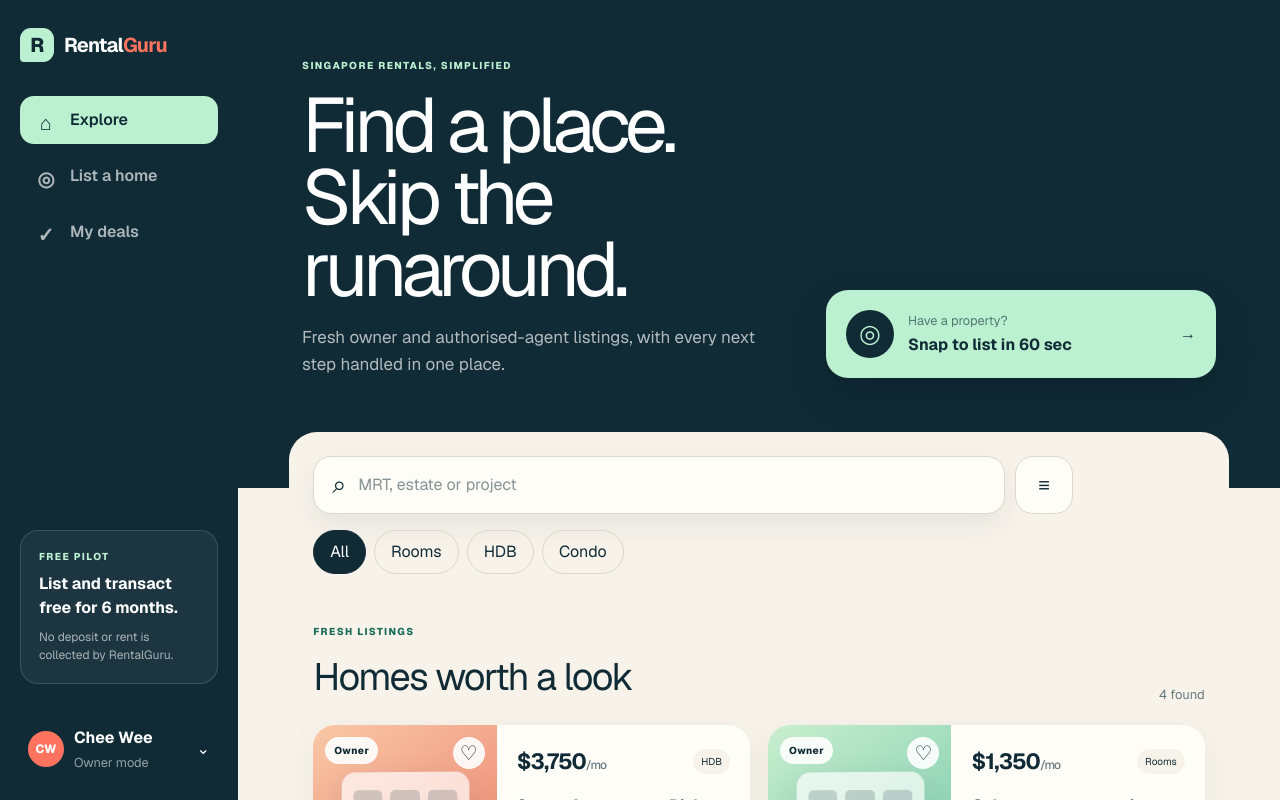
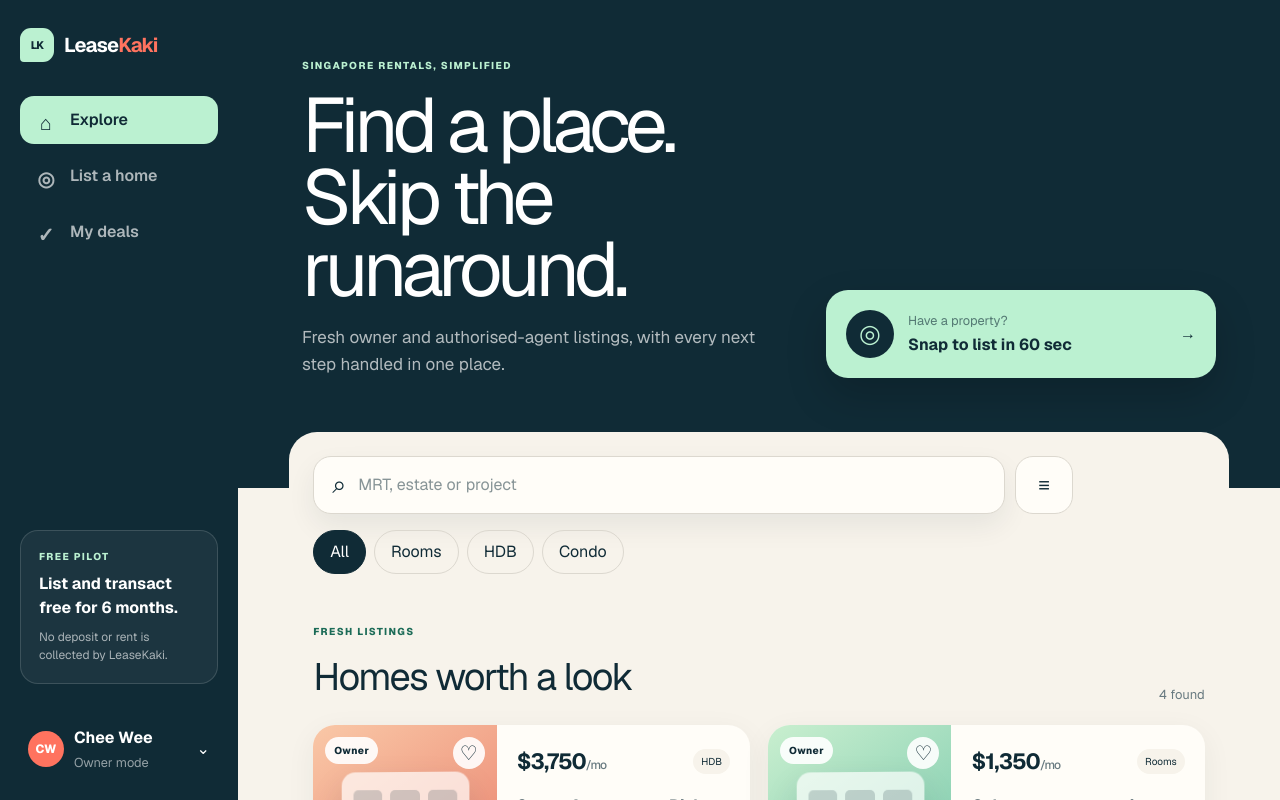
Before and after one commit to ncheewee/leasekaki, a Next.js app: page / in a window 1280 px wide. Shown: the top 800 px of the page. Built offline with nearby package versions, Linux system fonts and the light colour scheme.

Commit message:
Rebrand prototype to LeaseKaki

```diff
--- a/app/globals.css
+++ b/app/globals.css
@@ -25,7 +25,7 @@ button:focus-visible, input:focus-visible, select:focus-visible { outline: 3px s
 .desktop-rail { min-height: 100vh; position: sticky; top: 0; height: 100vh; padding: 28px 20px 20px; background: var(--ink); color: white; display: flex; flex-direction: column; gap: 34px; }
 .brand { display: flex; align-items: center; gap: 10px; font-size: 20px; font-weight: 700; letter-spacing: -.04em; }
 .brand > span:last-child > span { color: var(--coral); }
-.brand-mark { width: 34px; height: 34px; border-radius: 11px 11px 11px 4px; display: grid; place-items: center; background: var(--mint); color: var(--ink); font-weight: 800; }
+.brand-mark { width: 34px; height: 34px; border-radius: 11px 11px 11px 4px; display: grid; place-items: center; background: var(--mint); color: var(--ink); font-size: 11px; font-weight: 800; }
 .rail-nav { display: grid; gap: 8px; }
 .nav-button { border: 0; background: transparent; color: inherit; display: flex; align-items: center; gap: 12px; padding: 12px 14px; border-radius: 14px; cursor: pointer; font-weight: 600; opacity: .66; }
 .nav-button:hover { opacity: 1; background: rgba(255,255,255,.06); }
--- a/app/layout.tsx
+++ b/app/layout.tsx
@@ -16,18 +16,18 @@ export async function generateMetadata(): Promise<Metadata> {
 
   return {
     metadataBase: new URL(origin),
-    title: "RentalGuru — Singapore rentals, simplified",
-    description: "Snap, list and complete a Singapore rental with every next step handled in one place.",
+    title: "LeaseKaki — Singapore rentals, simplified",
+    description: "Snap, list and complete a Singapore lease with every next step handled in one place.",
     openGraph: {
-      title: "RentalGuru — Snap. List. Done.",
-      description: "The fastest way to list and complete a Singapore rental.",
+      title: "LeaseKaki — Snap. List. Lease.",
+      description: "The fastest way to list and complete a Singapore lease.",
       type: "website",
-      images: [{ url: `${origin}/og.png`, width: 1732, height: 908, alt: "RentalGuru — Snap. List. Done." }],
+      images: [{ url: `${origin}/og.png`, width: 1672, height: 941, alt: "LeaseKaki — Snap. List. Lease." }],
     },
     twitter: {
       card: "summary_large_image",
-      title: "RentalGuru — Snap. List. Done.",
-      description: "The fastest way to list and complete a Singapore rental.",
+      title: "LeaseKaki — Snap. List. Lease.",
+      description: "The fastest way to list and complete a Singapore lease.",
       images: [`${origin}/og.png`],
     },
   };
--- a/app/page.tsx
+++ b/app/page.tsx
@@ -133,7 +133,7 @@ export default function Home() {
 
   return (
     <main className="app-shell">
-      <aside className="desktop-rail" aria-label="RentalGuru navigation">
+      <aside className="desktop-rail" aria-label="LeaseKaki navigation">
         <Brand />
         <nav className="rail-nav">
           <NavButton active={mode === "browse"} icon="⌂" label="Explore" onClick={() => switchMode("browse")} />
@@ -143,7 +143,7 @@ export default function Home() {
         <div className="rail-note">
           <span className="eyebrow">FREE PILOT</span>
           <strong>List and transact free for 6 months.</strong>
-          <p>No deposit or rent is collected by RentalGuru.</p>
+          <p>No deposit or rent is collected by LeaseKaki.</p>
         </div>
         <button className="profile-button" type="button">
           <span className="avatar">CW</span>
@@ -231,9 +231,9 @@ export default function Home() {
 
 function Brand() {
   return (
-    <div className="brand" aria-label="RentalGuru">
-      <span className="brand-mark">R</span>
-      <span>Rental<span>Guru</span></span>
+    <div className="brand" aria-label="LeaseKaki">
+      <span className="brand-mark">LK</span>
+      <span>Lease<span>Kaki</span></span>
     </div>
   );
 }
@@ -420,7 +420,7 @@ function ListingFlow({
       <header className="flow-header"><div><span className="eyebrow">OWNER / AUTHORISED AGENT</span><h1>List a home</h1></div><div className="flow-steps"><span className={step !== "capture" ? "done" : "active"}>1</span><i /><span className={step === "draft" ? "active" : step === "preview" || step === "published" ? "done" : ""}>2</span><i /><span className={step === "preview" || step === "published" ? "active" : ""}>3</span></div></header>
       {step === "capture" && (
         <section className="capture-layout">
-          <div className="capture-copy"><span className="pill">AI-ASSISTED</span><h2>Start with the space.<br />We’ll build the listing.</h2><p>Upload a few honest photos. RentalGuru identifies the property details, drafts the copy and estimates a defensible rent range.</p><ul><li><span>1</span>Take or choose 6–10 photos</li><li><span>2</span>Confirm essential property details</li><li><span>3</span>Review before anything goes live</li></ul></div>
+          <div className="capture-copy"><span className="pill">AI-ASSISTED</span><h2>Start with the space.<br />We’ll build the listing.</h2><p>Upload a few honest photos. LeaseKaki identifies the property details, drafts the copy and estimates a defensible rent range.</p><ul><li><span>1</span>Take or choose 6–10 photos</li><li><span>2</span>Confirm essential property details</li><li><span>3</span>Review before anything goes live</li></ul></div>
           <label className="camera-drop">
             <input type="file" accept="image/*" multiple onChange={onPhotos} />
             <span className="camera-target">◎</span>
@@ -462,8 +462,8 @@ function DealsView({ agreementOpen, onAgreement }: { agreementOpen: boolean; onA
       <header className="deal-hero"><span className="eyebrow light">ACTIVE RENTAL</span><h1>Everything after “yes”.</h1><p>Both parties see the same agreed terms, next action and deadline.</p></header>
       <div className="deal-layout">
         <section className="deal-summary"><div className="deal-property"><div className="mini-property sunset"><span className="property-shape"><i /><i /><i /></span></div><div><span className="status-pill">Offer accepted</span><h2>Bishan Street 13</h2><p>$3,700/month · 24 months · starts 1 Sep 2026</p></div></div><div className="progress-label"><span>Transaction progress</span><strong>64%</strong></div><div className="deal-progress"><span /></div><p>Three steps remain before the tenancy is ready for handover.</p></section>
-        <section className="deal-timeline"><DealStep status="done" number="1" title="Viewing completed" meta="17 Jul · 7:00 PM" /><DealStep status="done" number="2" title="Offer accepted" meta="$3,700 · 24 months · 2 occupants" /><div className="deal-step active"><span className="step-number">3</span><div><span className="eyebrow">YOUR ACTION</span><h3>Review tenancy agreement</h3><p>RentalGuru populated the CEA template from both parties’ confirmed answers.</p><button className="button coral" type="button" onClick={onAgreement}>{agreementOpen ? "Close preview" : "Review agreement →"}</button>{agreementOpen && <div className="agreement-preview"><div><strong>Tenancy Agreement</strong><span>Private draft · Version 1</span></div><p><b>Landlord:</b> Alex Tan</p><p><b>Tenant:</b> Jamie Lim</p><p><b>Premises:</b> Bishan Street 13, exact unit protected</p><p><b>Term:</b> 1 Sep 2026 to 31 Aug 2028</p><p><b>Rent:</b> $3,700 per calendar month</p><label><input type="checkbox" /> I have reviewed the confirmed commercial terms.</label><button className="button dark wide" type="button">Proceed to sign</button></div>}</div></div><DealStep status="locked" number="4" title="Sign agreement" meta="Draw or type signature with audit trail" /><DealStep status="locked" number="5" title="Stamp with IRAS" meta="Guided checklist after signing" /></section>
-        <aside className="deal-side"><span className="eyebrow">SHARED DEAL ROOM</span><h3>Alex ↔ Jamie</h3><div className="deal-message"><span className="avatar small">AL</span><p>I've confirmed the agreed repair clause. Ready for your review.</p></div><div className="deal-message mine"><span className="avatar small">JL</span><p>Thanks—I'll review the agreement tonight.</p></div><div className="message-input"><input placeholder="Message both parties" /><button type="button">Send</button></div><p className="safe-note">Payments go directly to the property owner, never through RentalGuru.</p></aside>
+        <section className="deal-timeline"><DealStep status="done" number="1" title="Viewing completed" meta="17 Jul · 7:00 PM" /><DealStep status="done" number="2" title="Offer accepted" meta="$3,700 · 24 months · 2 occupants" /><div className="deal-step active"><span className="step-number">3</span><div><span className="eyebrow">YOUR ACTION</span><h3>Review tenancy agreement</h3><p>LeaseKaki populated the CEA template from both parties’ confirmed answers.</p><button className="button coral" type="button" onClick={onAgreement}>{agreementOpen ? "Close preview" : "Review agreement →"}</button>{agreementOpen && <div className="agreement-preview"><div><strong>Tenancy Agreement</strong><span>Private draft · Version 1</span></div><p><b>Landlord:</b> Alex Tan</p><p><b>Tenant:</b> Jamie Lim</p><p><b>Premises:</b> Bishan Street 13, exact unit protected</p><p><b>Term:</b> 1 Sep 2026 to 31 Aug 2028</p><p><b>Rent:</b> $3,700 per calendar month</p><label><input type="checkbox" /> I have reviewed the confirmed commercial terms.</label><button className="button dark wide" type="button">Proceed to sign</button></div>}</div></div><DealStep status="locked" number="4" title="Sign agreement" meta="Draw or type signature with audit trail" /><DealStep status="locked" number="5" title="Stamp with IRAS" meta="Guided checklist after signing" /></section>
+        <aside className="deal-side"><span className="eyebrow">SHARED DEAL ROOM</span><h3>Alex ↔ Jamie</h3><div className="deal-message"><span className="avatar small">AL</span><p>I've confirmed the agreed repair clause. Ready for your review.</p></div><div className="deal-message mine"><span className="avatar small">JL</span><p>Thanks—I'll review the agreement tonight.</p></div><div className="message-input"><input placeholder="Message both parties" /><button type="button">Send</button></div><p className="safe-note">Payments go directly to the property owner, never through LeaseKaki.</p></aside>
       </div>
     </div>
   );
```
Also changed, not shown: public/og.png.
